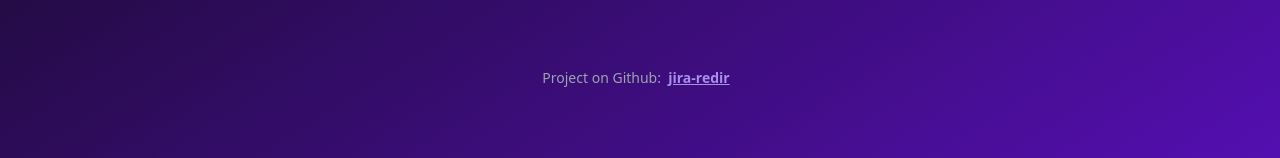
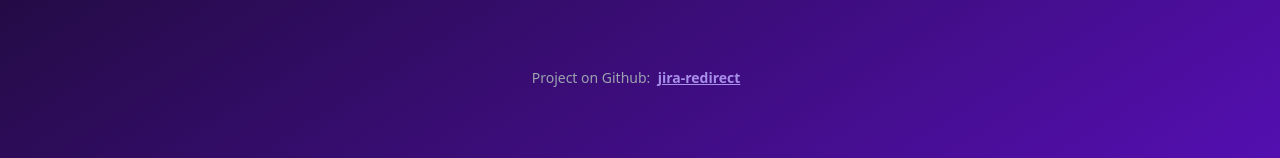
Before and after one commit to t0m3k/jira-redir, a Next.js app: page / in a window 1280 px wide. Shown: the part 469-627 px from the top of the page. Built offline with nearby package versions, Linux system fonts and the light colour scheme.

Commit message:
Update github link

```diff
--- a/src/pages/index.tsx
+++ b/src/pages/index.tsx
@@ -101,10 +101,10 @@ const Home: NextPage = () => {
         <p className="inset-y-0 right-0 flex items-center pr-2 text-sm text-gray-400">
           Project on Github: &nbsp;
           <a
-            href="https://github.com/t0m3k/jira-redir"
+            href="https://github.com/t0m3k/jira-redirect"
             className="font-bold text-[#a88fe9] underline"
           >
-            jira-redir
+            jira-redirect
           </a>
         </p>
 
```
